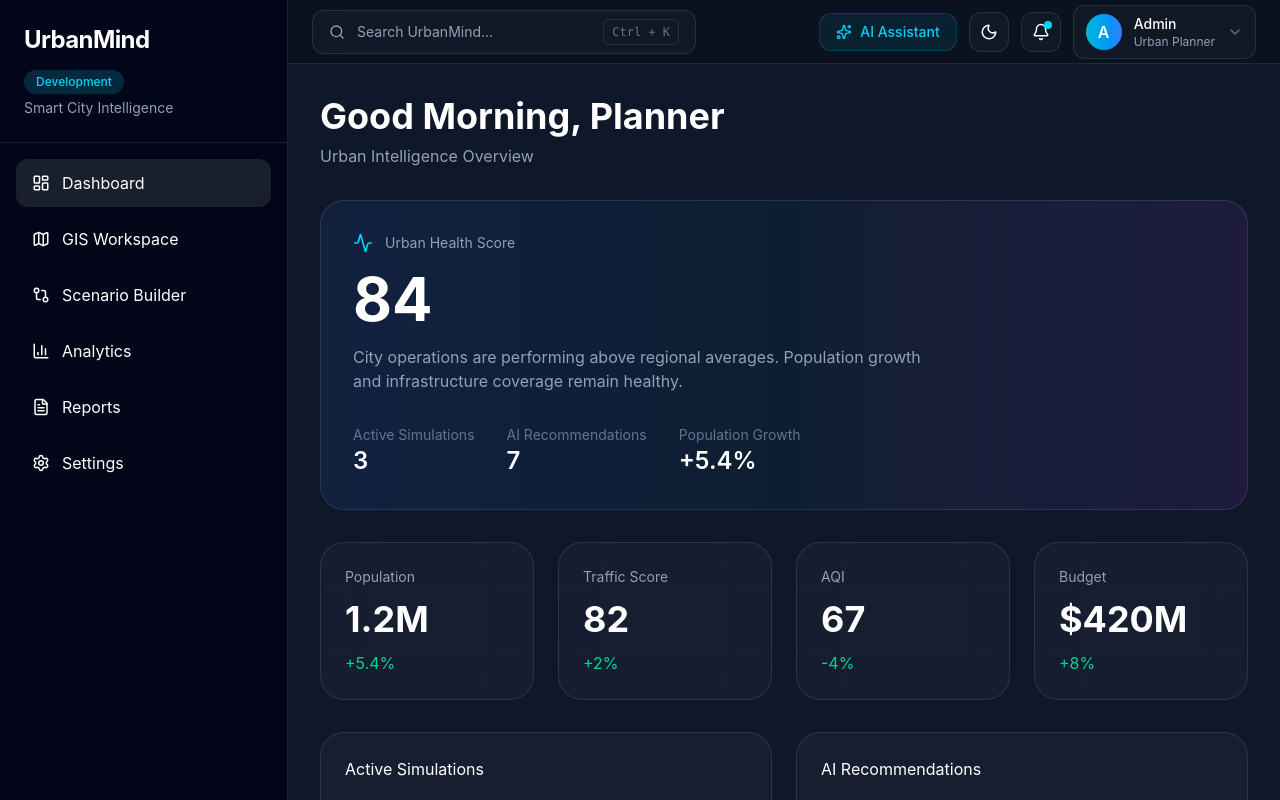
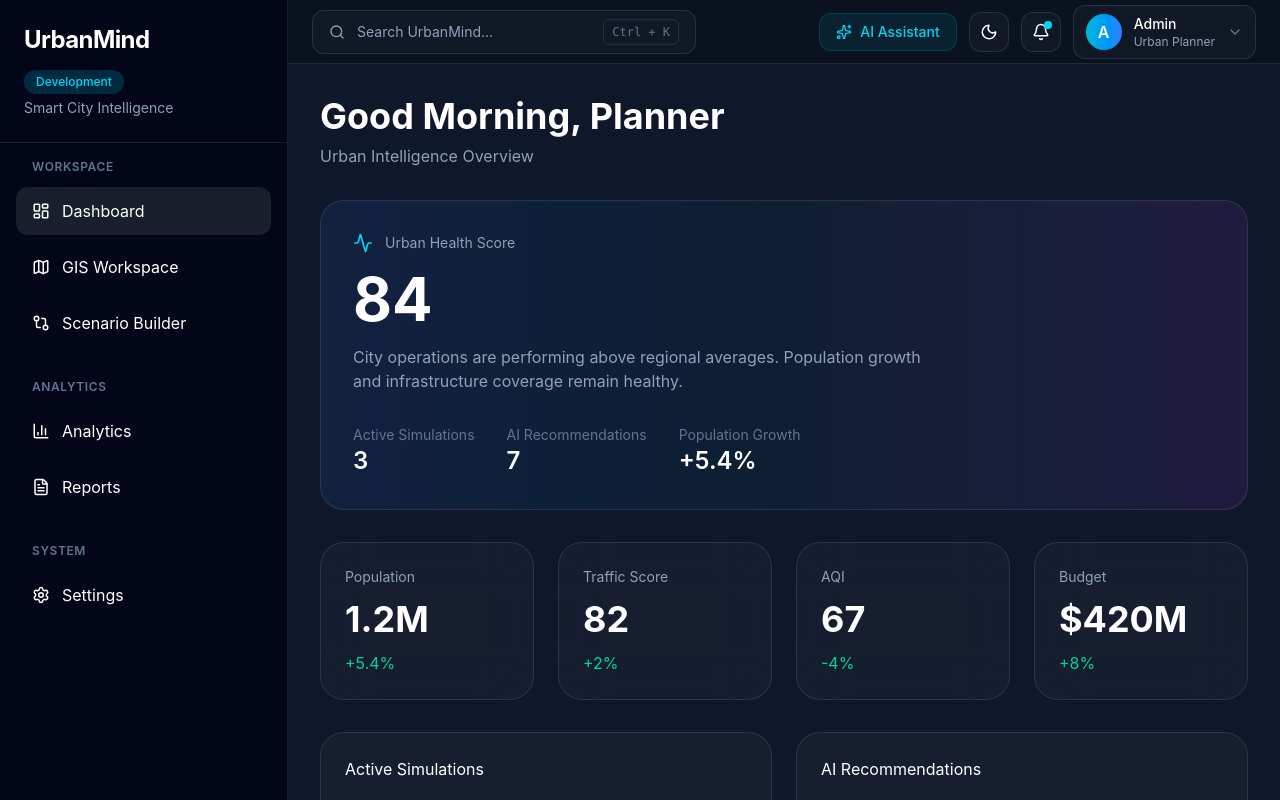
Before and after one commit to Akanksha7Dixit/UrbanMind, a React app in the folder frontend/: page /dashboard in a window 1280 px wide. Built offline with nearby package versions, Linux system fonts and the light colour scheme; the HTML template or start-up script is replaced by a standard one.

Commit message:
enhanced navbar ui design

```diff
--- a/frontend/src/components/layouts/Sidebar.jsx
+++ b/frontend/src/components/layouts/Sidebar.jsx
@@ -1,5 +1,5 @@
 import { NavLink } from "react-router-dom";
-import { NAV_ITEMS } from "../../constants/navigation";
+import { NAV_GROUPS } from "../../constants/navigation";
 
 export default function Sidebar() {
     return (
@@ -39,9 +39,29 @@ export default function Sidebar() {
                     Smart City Intelligence
                 </p>
             </div>
+            <nav className="p-4">
 
-            <nav className="space-y-2 p-4">
-                {NAV_ITEMS.map((item) => {
+                {NAV_GROUPS.map((group) => (
+                    <div
+                        key={group.title}
+                        className="mb-8"
+                    >
+                        <h3
+                            className="
+          mb-3
+          px-4
+          text-xs
+          font-semibold
+          tracking-wider
+          text-slate-500
+        "
+                        >
+                            {group.title}
+                        </h3>
+
+                        <div className="space-y-2">
+
+                            {group.items.map((item) => {
                                 const Icon = item.icon;
 
                                 return (
@@ -51,12 +71,11 @@ export default function Sidebar() {
                                         className={({ isActive }) =>
                                             `
                 flex items-center gap-3
-    rounded-xl px-4 py-3
+                rounded-xl
+                px-4 py-3
                 transition-all duration-200
 
-
-    ${
-      isActive
+                ${isActive
                                                 ? "bg-white/10"
                                                 : "hover:bg-white/5"
                                             }
@@ -64,10 +83,16 @@ export default function Sidebar() {
                                         }
                                     >
                                         <Icon size={18} />
+
                                         {item.label}
                                     </NavLink>
                                 );
                             })}
+
+                        </div>
+                    </div>
+                ))}
+
             </nav>
         </aside>
     );
--- a/frontend/src/constants/navigation.js
+++ b/frontend/src/constants/navigation.js
@@ -7,40 +7,52 @@ import {
   Settings,
 } from "lucide-react";
 
-export const NAV_ITEMS = [
+export const NAV_GROUPS = [
+  {
+    title: "WORKSPACE",
+    items: [
       {
         label: "Dashboard",
         path: "/dashboard",
         icon: LayoutDashboard,
       },
-
       {
         label: "GIS Workspace",
         path: "/gis",
         icon: Map,
       },
-
       {
         label: "Scenario Builder",
         path: "/simulation",
         icon: GitCompare,
       },
+    ],
+  },
 
+  {
+    title: "ANALYTICS",
+    items: [
       {
         label: "Analytics",
         path: "/analytics",
         icon: BarChart3,
       },
-
       {
         label: "Reports",
         path: "/reports",
         icon: FileText,
       },
+    ],
+  },
 
+  {
+    title: "SYSTEM",
+    items: [
       {
         label: "Settings",
         path: "/settings",
         icon: Settings,
       },
+    ],
+  },
 ];
```
Also changed, not shown: frontend/src/components/shared/StatusCard.jsx (added). Lines whose indentation alone changed are shown as unchanged.
